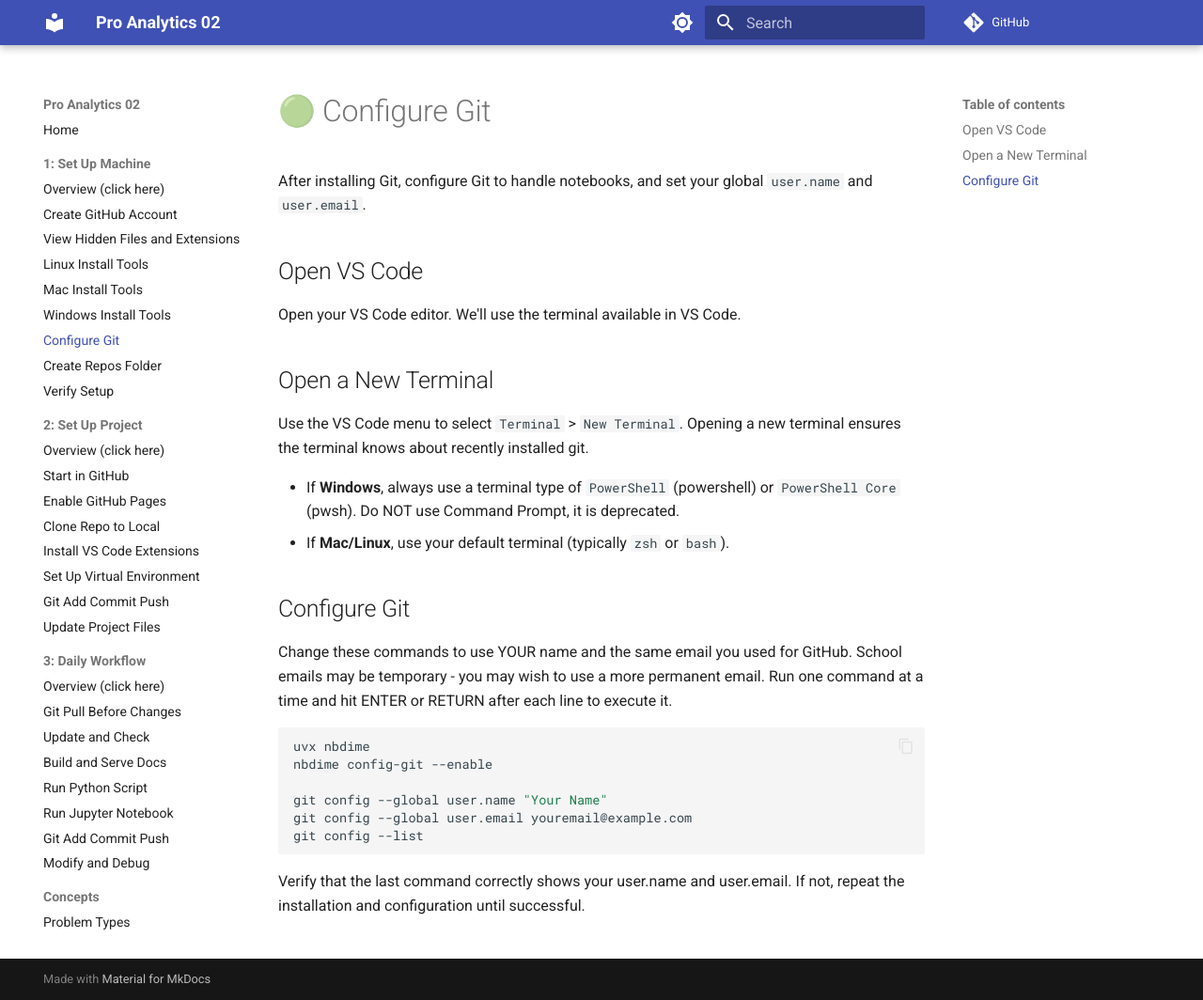
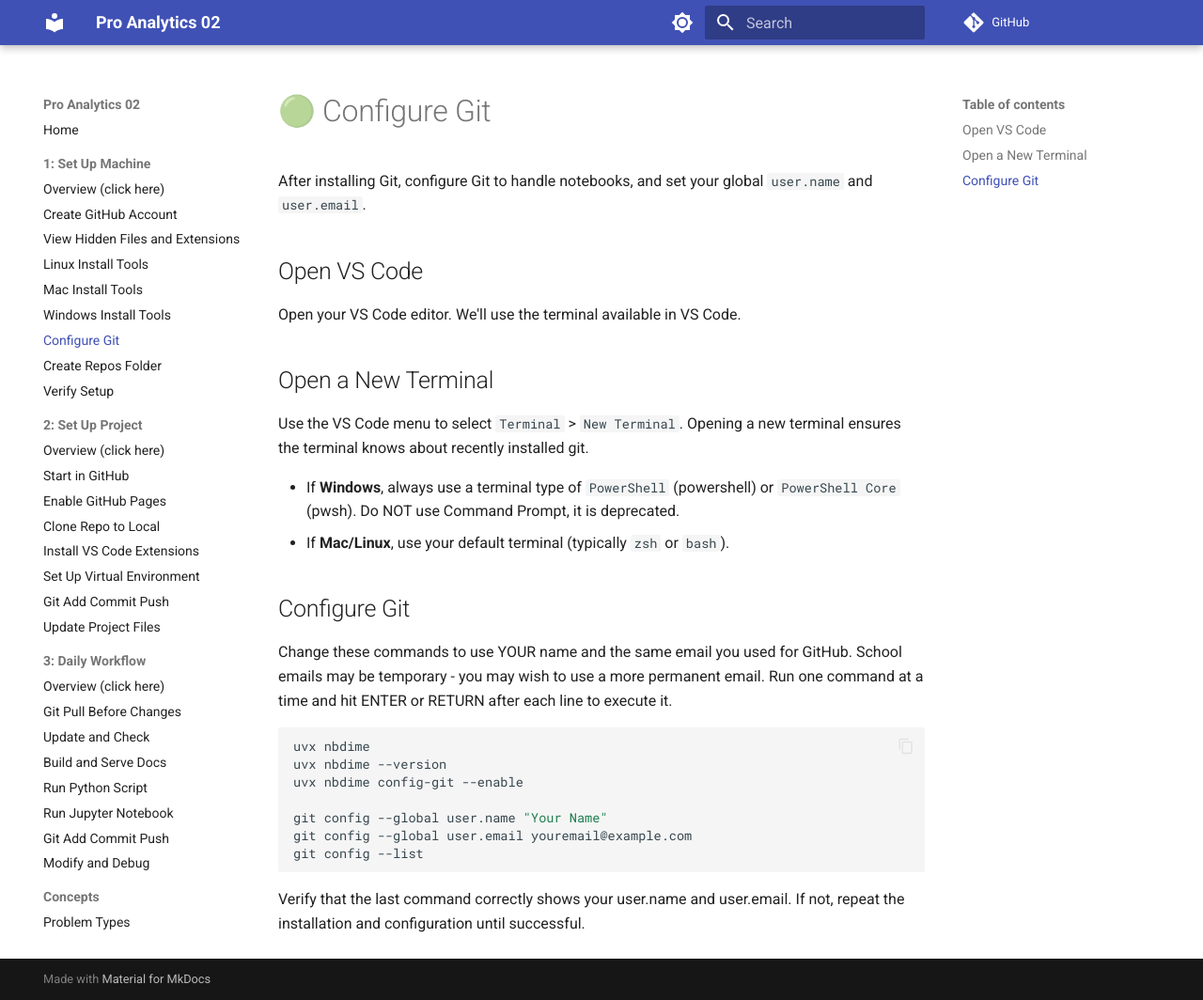
Before and after one commit to denisecase/pro-analytics-02, an MkDocs documentation site: the page built from docs/01-set-up-machine/04-configure-git.md, in a window 1280 px wide and 1064 px high. Shown: the whole window at 94% size. Built offline with MkDocs 1.6.1 and Material for MkDocs 9.7.7, drawn with Linux system fonts in a browser that asks for light colours; comment, search, counter and statistics services are not loaded.

Commit message:
update nbdime

````diff
--- a/docs/01-set-up-machine/04-configure-git.md
+++ b/docs/01-set-up-machine/04-configure-git.md
@@ -23,7 +23,8 @@
 
 ```shell
 uvx nbdime
-nbdime config-git --enable
+uvx nbdime --version
+uvx nbdime config-git --enable
 
 git config --global user.name "Your Name"
 git config --global user.email youremail@example.com
````
